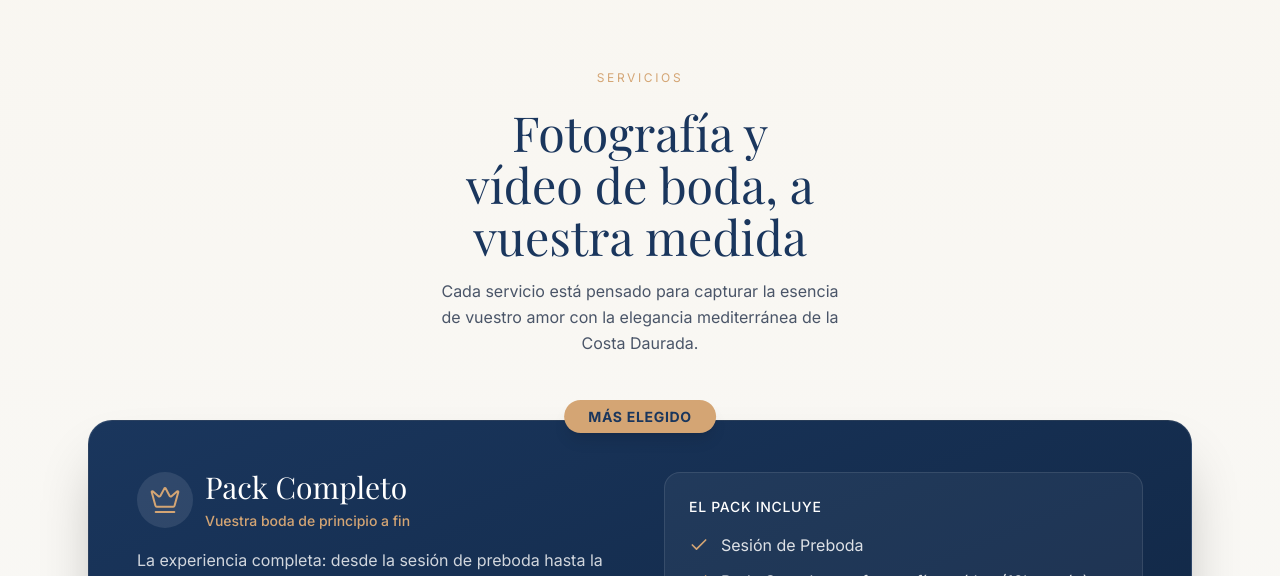
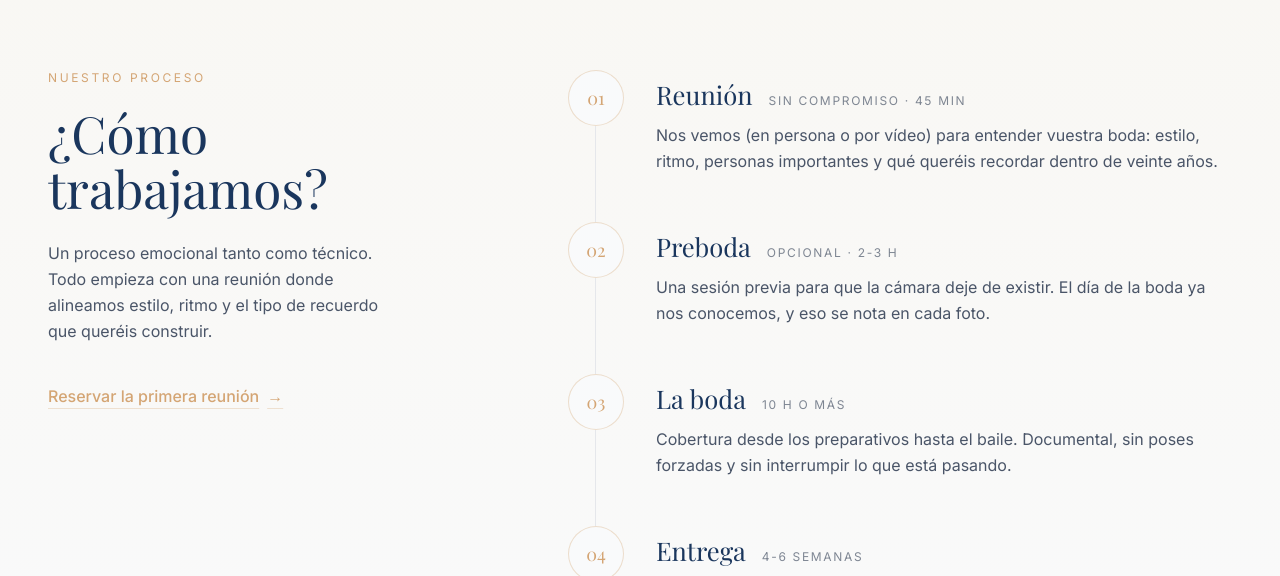
Before and after one commit to jmonzonc/fran-molina-bodas, a Next.js app: page / in a window 1280 px wide. Shown: the part 2871-3447 px from the top of the page. Built offline with nearby package versions, Linux system fonts and the light colour scheme; no server answers; a web font is replaced by a local one.

Commit message:
Add files via upload

```diff
--- a/app/page.tsx
+++ b/app/page.tsx
@@ -1,5 +1,6 @@
 import { HeroSection } from "@/components/hero-section"
 import { PortfolioSection } from "@/components/portfolio-section"
+import { ProcessSection } from "@/components/process-section"
 import { ServicesSection } from "@/components/services-section"
 import { PricingSection } from "@/components/pricing-section"
 import { FaqSection } from "@/components/faq-section"
@@ -11,6 +12,7 @@ export default function Home() {
     <main itemScope itemType="https://schema.org/WebPage">
       <HeroSection />
       <PortfolioSection />
+      <ProcessSection />
       <ServicesSection />
       <PricingSection />
       <FaqSection />
```
